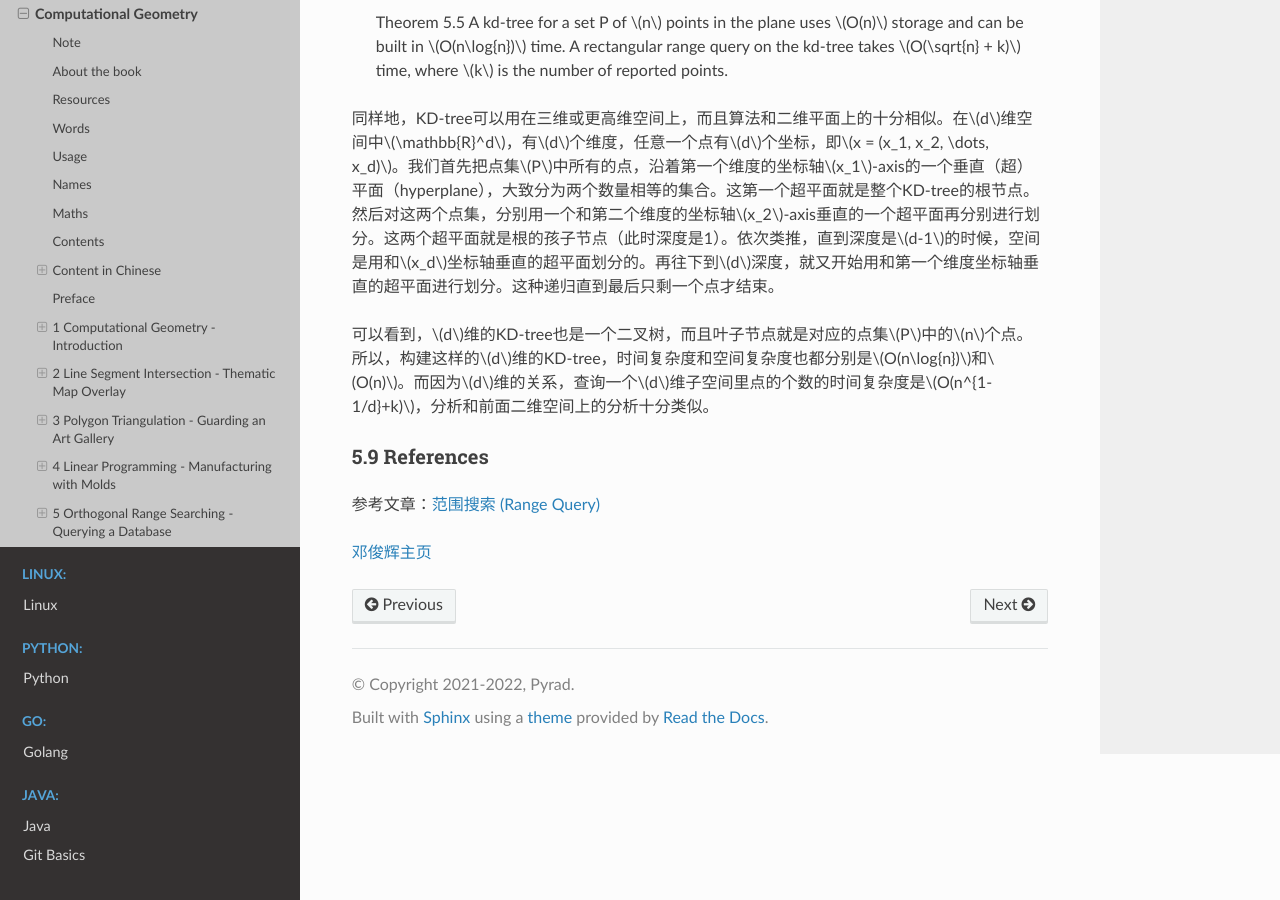
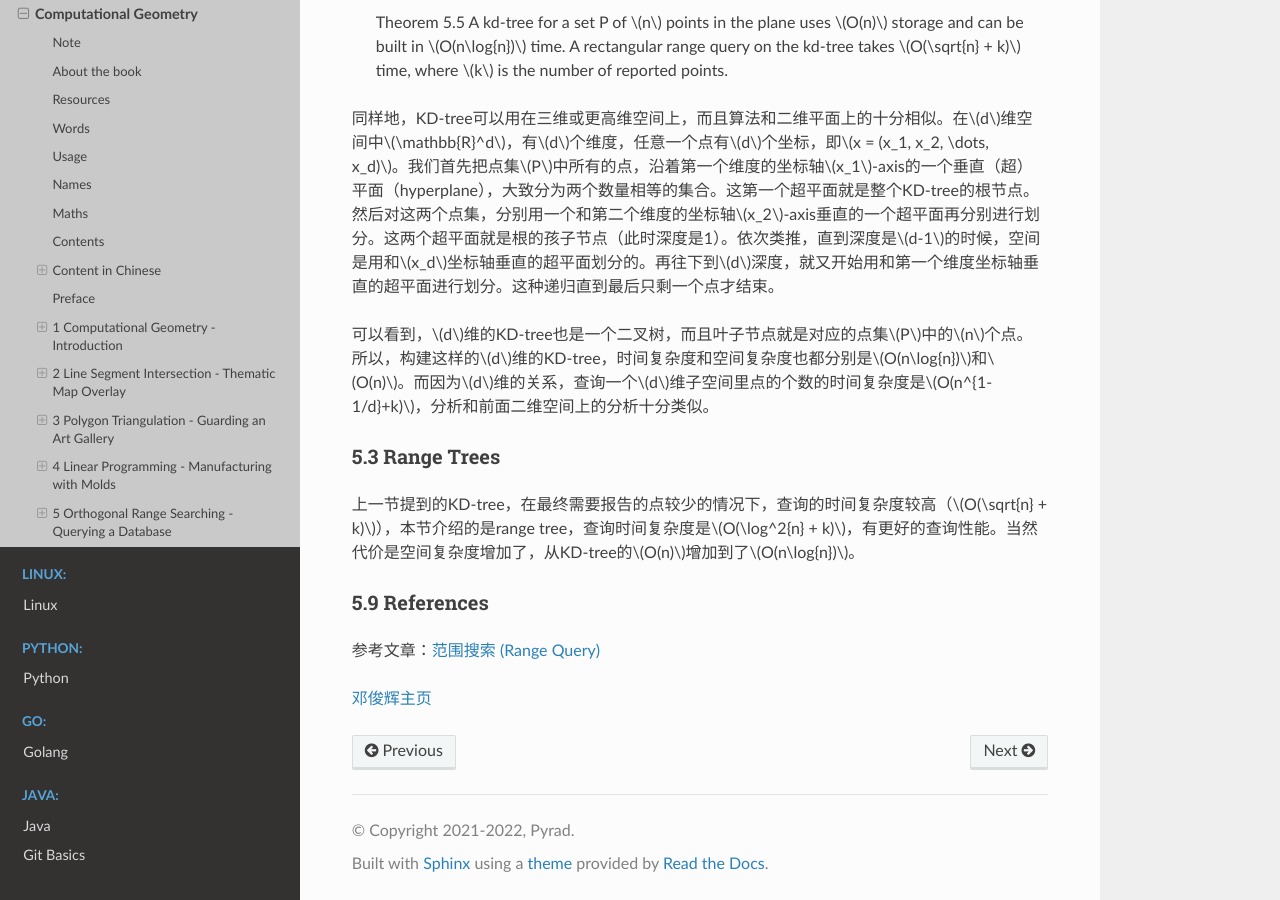
Before and after one commit to Pyrad/pyradnotes, a Sphinx documentation site: the page built from source/Geometry/ComputationalGeometryAA3rd.md, in a window 1280 px wide and 900 px high, scrolled down 84630 px. Built offline with Sphinx 7.4.7 and the Read the Docs theme 2.0.0, drawn with Linux system fonts in a browser that asks for light colours; a script that is not in the unit is left out.

Commit message:
CGAA3 Start section 5.3

```diff
--- a/source/Geometry/ComputationalGeometryAA3rd.md
+++ b/source/Geometry/ComputationalGeometryAA3rd.md
@@ -2560,6 +2560,14 @@ $$
 可以看到，$d$维的KD-tree也是一个二叉树，而且叶子节点就是对应的点集$P$中的$n$个点。所以，构建这样的$d$维的KD-tree，时间复杂度和空间复杂度也都分别是$O(n\log{n})$和$O(n)$。而因为$d$维的关系，查询一个$d$维子空间里点的个数的时间复杂度是$O(n^{1-1/d}+k)$，分析和前面二维空间上的分析十分类似。
 
 
+### 5.3 Range Trees
+
+上一节提到的KD-tree，在最终需要报告的点较少的情况下，查询的时间复杂度较高（$O(\sqrt{n} + k)$），本节介绍的是range tree，查询时间复杂度是$O(\log^2{n} + k)$，有更好的查询性能。当然代价是空间复杂度增加了，从KD-tree的$O(n)$增加到了$O(n\log{n})$。
+
+
+
+
+
 
 
 ### 5.9 References
```
